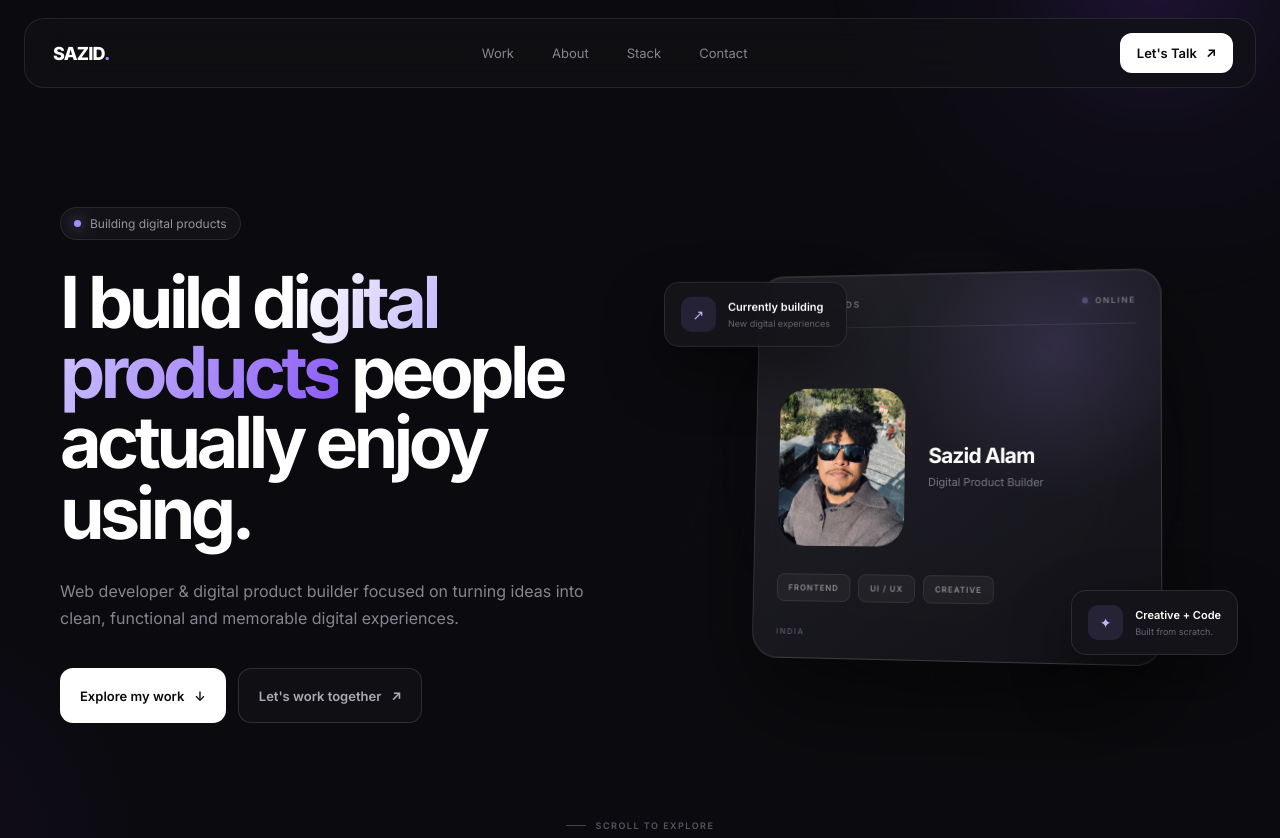
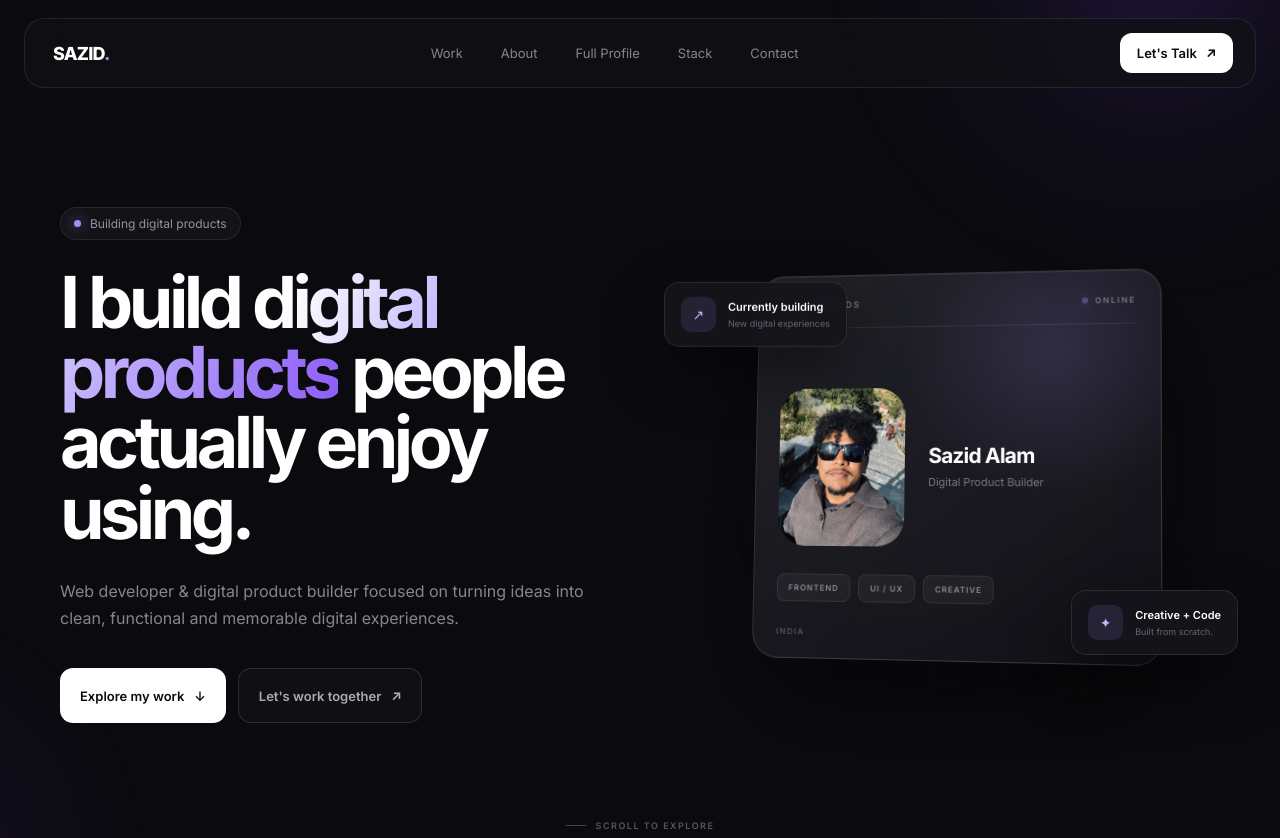
Before and after one commit to sazidalam077-svg/sazid-builds, a plain HTML site: page index.html in a window 1280 px wide. Shown: the top 838 px of the page. Drawn offline with Linux system fonts and the light colour scheme.

Commit message:
Update index.html

```diff
--- a/index.html
+++ b/index.html
@@ -157,14 +157,17 @@
 
 
     <!-- Desktop navigation -->
+
 <nav class="nav-links">
 
     <a href="#work">Work</a>
     <a href="#about">About</a>
+    <a href="/about.html">Full Profile</a>
     <a href="#stack">Stack</a>
     <a href="#contact">Contact</a>
 
 </nav>
+
 
 
     <!-- Desktop CTA -->
@@ -192,14 +195,17 @@
 
 <div class="mobile-menu">
 
+
 <nav>
 
     <a href="#work">Work</a>
     <a href="#about">About</a>
+    <a href="/about.html">Full Profile</a>
     <a href="#stack">Stack</a>
     <a href="#contact">Contact</a>
 
 </nav>
+
 
 
     <a href="#contact" class="mobile-menu-cta">
```
Lines whose indentation alone changed are shown as unchanged.
